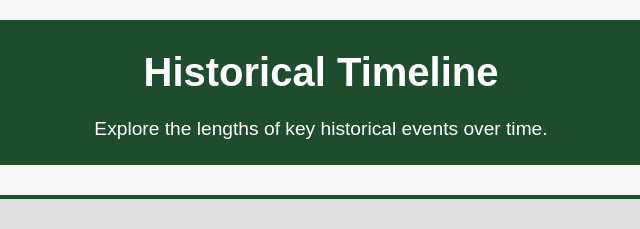
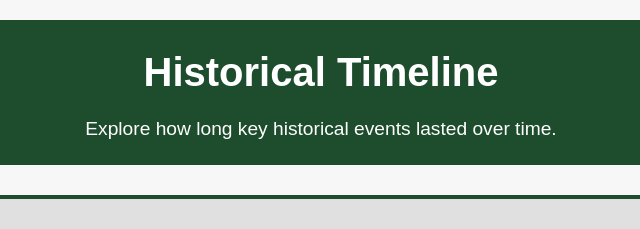
Before and after one commit to SolutionsAsService/HistoryTimeline, a plain HTML site: page timeline.html in a window 1280 px wide. Shown: the top 229 px of the page, 319-959 px from the left. Drawn offline with Linux system fonts and the light colour scheme.

Commit message:
Update timeline.html

```diff
--- a/timeline.html
+++ b/timeline.html
@@ -9,13 +9,13 @@
 <body>
     <header>
         <h1>Historical Timeline</h1>
-        <p>Explore the lengths of key historical events over time.</p>
+        <p>Explore how long key historical events lasted over time.</p>
     </header>
 
     <main>
         <section class="timeline-container">
             <div id="timeline" class="timeline">
-                <!-- Dynamic content will be added here -->
+                <!-- Events will be dynamically added here -->
             </div>
         </section>
     </main>
```
